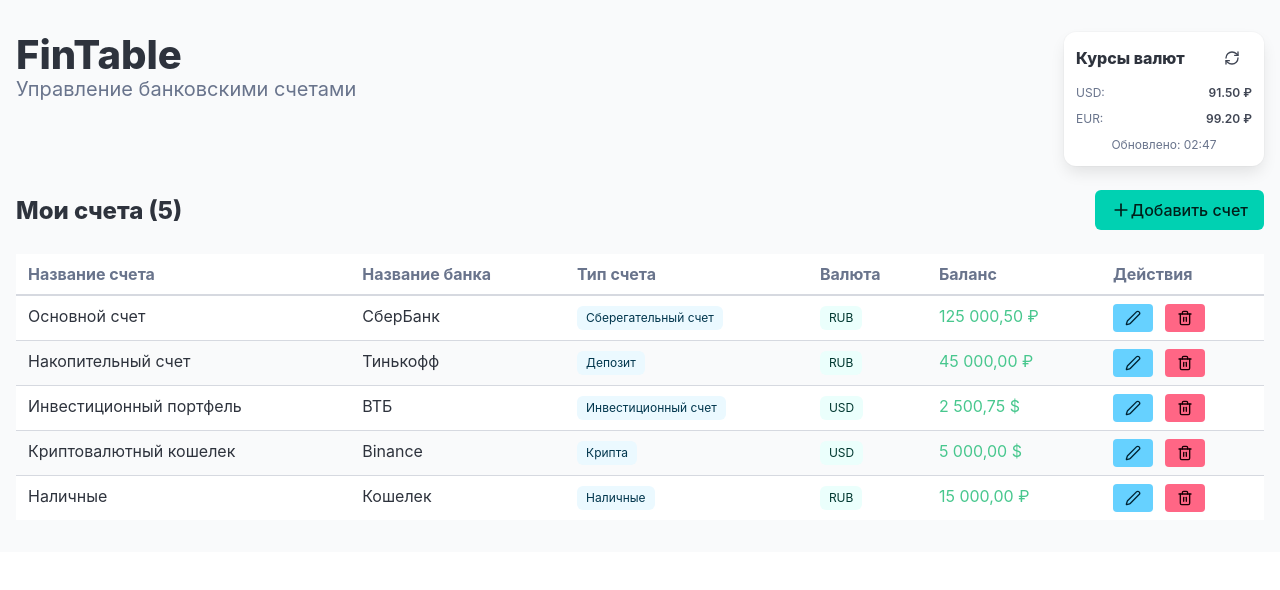
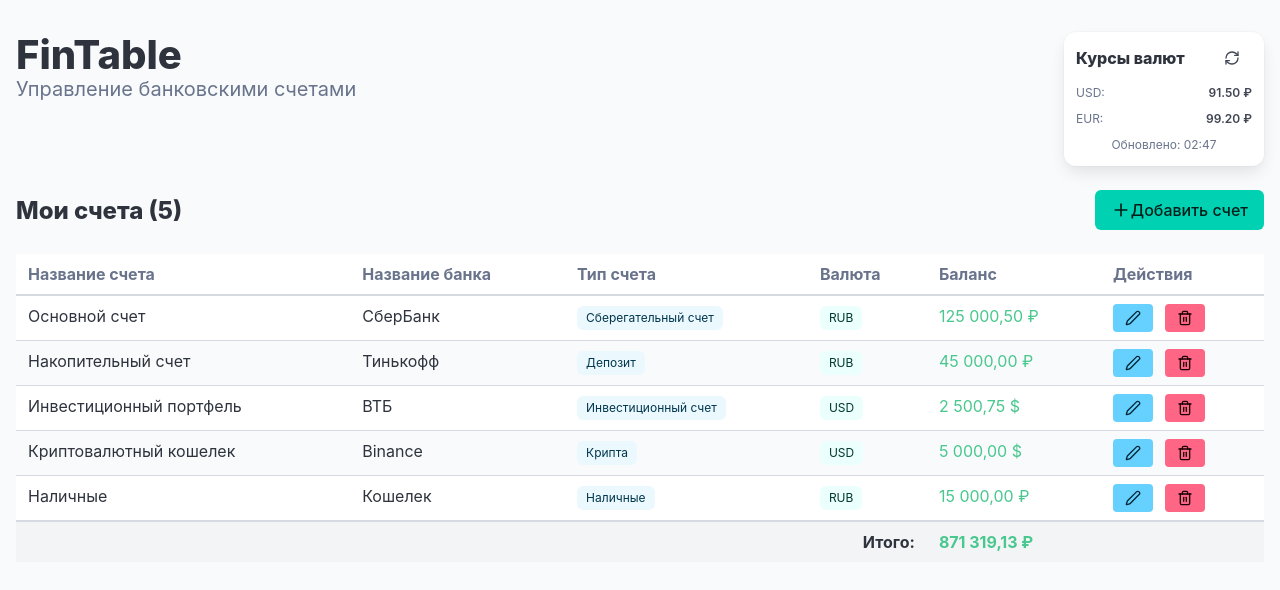
Before and after one commit to buharov-alexander/FinTable, a React (Create React App) app: page / in a window 1280 px wide. Shown: the top 590 px of the page. Built offline with nearby package versions, Linux system fonts and the light colour scheme; no server answers.

Commit message:
Add total row

```diff
--- a/src/components/AccountTable.tsx
+++ b/src/components/AccountTable.tsx
@@ -8,6 +8,8 @@ import {
 import { Account } from '../types/account';
 import { ACCOUNT_TYPES, ACCOUNT_TYPE_LABELS } from '../constants/accountTypes';
 import { CURRENCIES } from '../constants/currencies';
+import { calculateTotalBalance } from '../utils/currencyConverter';
+import { useExchangeRates } from '../hooks/useExchangeRates';
 import { Edit2, Trash2, Save, X } from 'lucide-react';
 
 interface AccountTableProps {
@@ -25,6 +27,7 @@ const AccountTable: React.FC<AccountTableProps> = ({
 }) => {
   const [editingId, setEditingId] = useState<string | null>(null);
   const [editingData, setEditingData] = useState<Partial<Account>>({});
+  const { rates } = useExchangeRates();
 
   const handleEdit = (account: Account) => {
     setEditingId(account.id);
@@ -252,6 +255,21 @@ const AccountTable: React.FC<AccountTableProps> = ({
             </tr>
           ))}
         </tbody>
+        {rates && (
+          <tfoot>
+            <tr className="has-background-light has-text-weight-bold">
+              <td colSpan={4} className="has-text-right">
+                Итого:
+              </td>
+              <td colSpan={2} className="has-text-success">
+                {new Intl.NumberFormat('ru-RU', {
+                  style: 'currency',
+                  currency: 'RUB',
+                }).format(calculateTotalBalance(accounts, rates))}
+              </td>
+            </tr>
+          </tfoot>
+        )}
       </table>
     </div>
   );
--- /dev/null
+++ b/src/utils/currencyConverter.ts
@@ -0,0 +1,21 @@
+import { Account } from '../types/account';
+import { ExchangeRate } from '../constants/exchangeRates';
+
+export const convertToRubles = (amount: number, currency: string, exchangeRates: ExchangeRate): number => {
+  switch (currency) {
+    case 'RUB':
+      return amount;
+    case 'USD':
+      return amount * exchangeRates.USD;
+    case 'EUR':
+      return amount * exchangeRates.EUR;
+    default:
+      return amount;
+  }
+};
+
+export const calculateTotalBalance = (accounts: Account[], exchangeRates: ExchangeRate): number => {
+  return accounts.reduce((total, account) => {
+    return total + convertToRubles(account.balance, account.currency, exchangeRates);
+  }, 0);
+};
```
